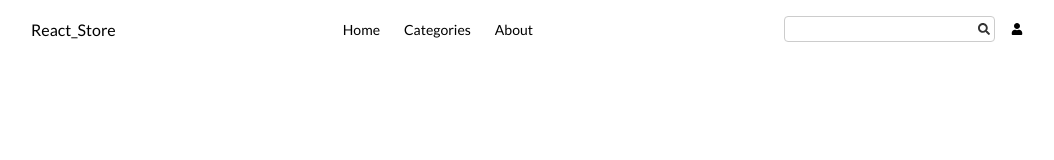
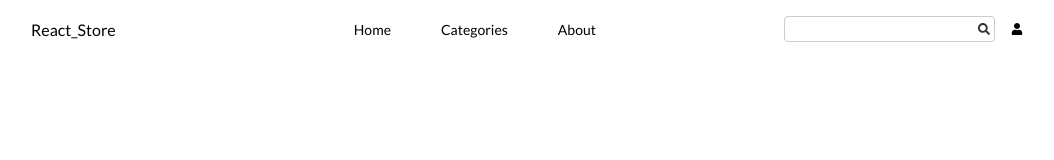
Before and after one commit to EdwardShanahan9/react_store, a React (Vite) app: page / in a window 1280 px wide. Shown: the top 160 px of the page, without its empty margins (113-1167 px from the left). Built offline with nearby package versions, Linux system fonts and the light colour scheme.

Commit message:
Fix navbar list item spacing by changing margin from right to left

```diff
--- a/src/index.css
+++ b/src/index.css
@@ -44,7 +44,7 @@ body {
 }
 
 .navbar__list li {
-  margin-right: 2.4rem;
+  margin-left: 5rem;
 }
 
 .navbar__list li a {
```
